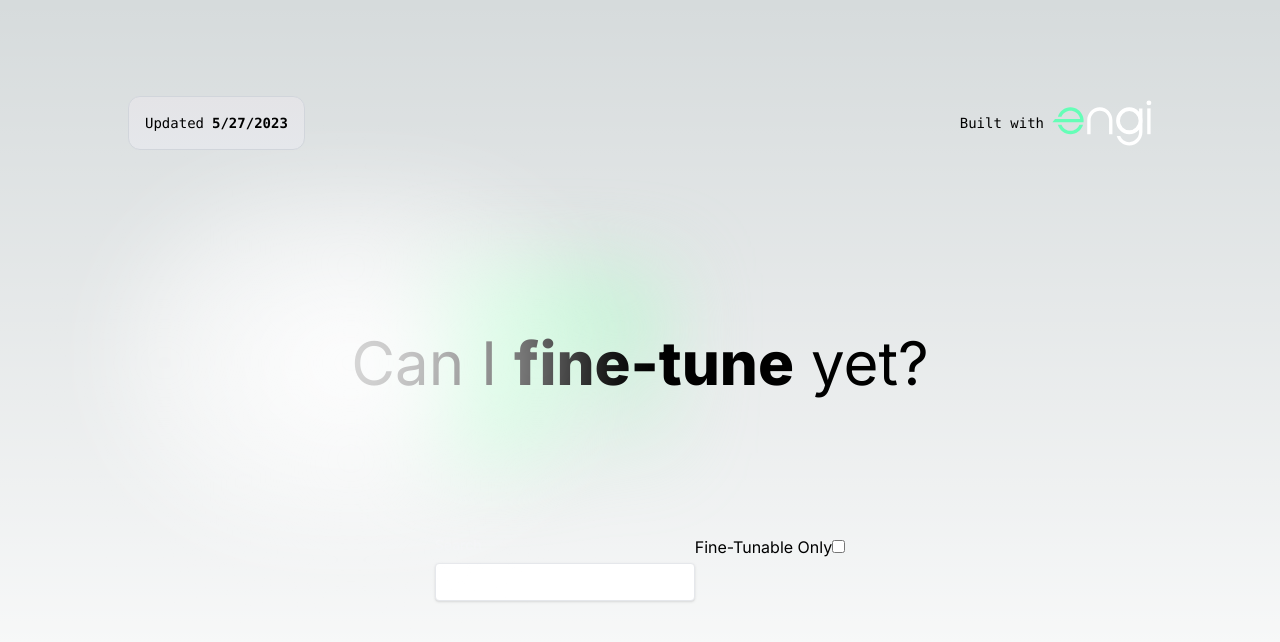
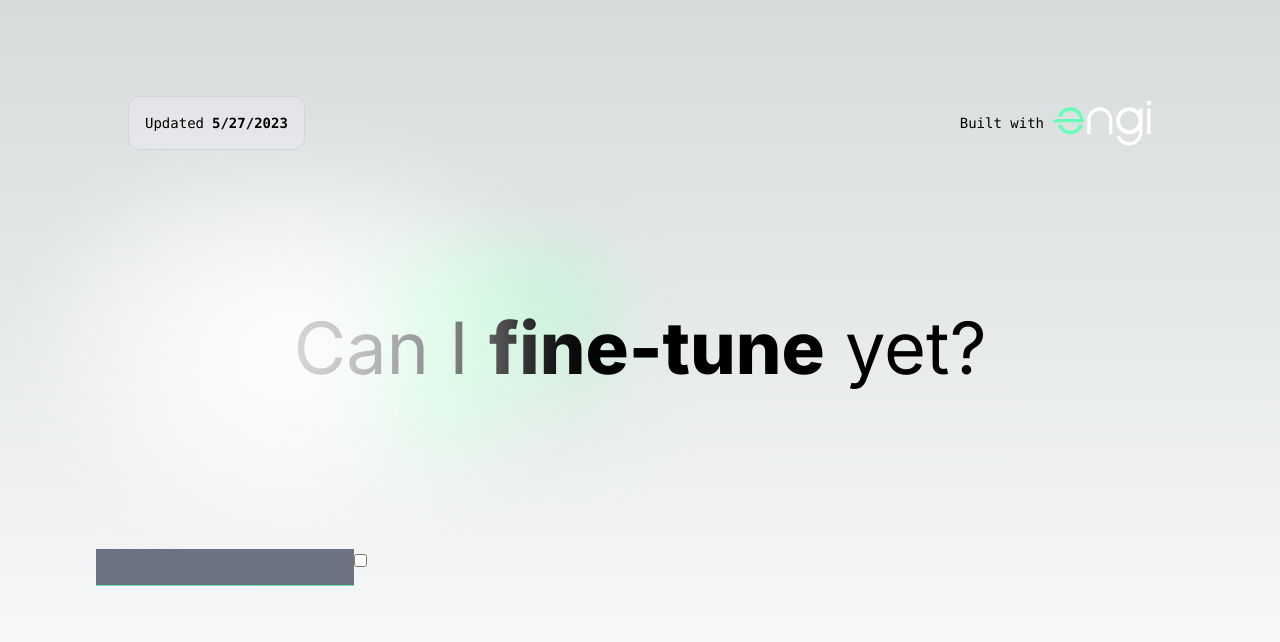
Before and after one commit to engi-network/canifinetuneyet, a Next.js app: page / in a window 1280 px wide. Shown: the top 642 px of the page. Built offline with nearby package versions, Linux system fonts and the light colour scheme; no server answers.

Commit message:
Improve responsiveness

```diff
--- a/app/api/route.ts
+++ b/app/api/route.ts
@@ -10,7 +10,7 @@ export async function GET() {
 
   const data = await res.json() as { data: Model[] };
 
-  const openAIModels = data.data.filter(model => model.owned_by === "openai")
+  const openAIModels = data.data.filter(model => model.owned_by === "openai").sort(({ permission }) => Number(permission[0].allow_fine_tuning) ? -1 : 1)
 
   return NextResponse.json(openAIModels);
 }
--- a/app/page.tsx
+++ b/app/page.tsx
@@ -3,6 +3,7 @@
 import Image from 'next/image'
 import Link from 'next/link'
 import { useEffect, useState } from 'react'
+import classNames from 'classnames'
 
 const YesFineTune = () => (
   <div>
@@ -32,7 +33,7 @@ export default function Home() {
   }, [])
 
   return (
-    <main className="flex min-h-screen flex-col items-center justify-between p-24">
+    <main className="flex min-h-screen flex-col items-center justify-between p-12 md:p-24">
       <div className="z-10 w-full max-w-5xl items-center justify-between font-mono text-sm lg:flex">
         <p className="fixed left-0 top-0 flex w-full justify-center border-b border-gray-300 bg-gradient-to-b from-zinc-200 pb-6 pt-8 backdrop-blur-2xl dark:border-neutral-800 dark:bg-zinc-800/30 dark:from-inherit lg:static lg:w-auto  lg:rounded-xl lg:border lg:bg-gray-200 lg:p-4 lg:dark:bg-zinc-800/30">
           Updated
@@ -57,22 +58,24 @@ export default function Home() {
         </div>
       </div>
 
-      <div className="relative flex place-items-center before:absolute before:h-[300px] before:w-[480px] before:-translate-x-1/2 before:rounded-full before:bg-gradient-radial before:from-white before:to-transparent before:blur-2xl before:content-[''] after:absolute after:-z-20 after:h-[180px] after:w-[240px] after:translate-x-1/3 after:bg-gradient-conic after:from-green-200 after:via-green-200 after:blur-2xl after:content-[''] before:dark:bg-gradient-to-br before:dark:from-transparent before:dark:to-green-700 before:dark:opacity-10 after:dark:from-green-900 after:dark:via-[#65feb7] after:dark:opacity-40 before:lg:h-[360px] mt-20 mb-10 text-center">
-        <h1 className='text-6xl'>Can I <span className='font-extrabold'>fine-tune</span> yet?</h1>
+      <div className="relative max-w-lg lg:max-w-3xl flex place-items-center before:absolute before:h-[300px] before:w-[480px] before:-translate-x-1/2 before:rounded-full before:bg-gradient-radial before:from-white before:to-transparent before:blur-2xl before:content-[''] after:absolute after:-z-20 after:h-[180px] after:w-[240px] after:translate-x-1/3 after:bg-gradient-conic after:from-green-200 after:via-green-200 after:blur-2xl after:content-[''] before:dark:bg-gradient-to-br before:dark:from-transparent before:dark:to-green-700 before:dark:opacity-10 after:dark:from-green-900 after:dark:via-[#65feb7] after:dark:opacity-40 before:lg:h-[360px] mt-20 md:mt-12 lg:mt-16 mb-10 text-center">
+        <h1 className='text-6xl lg:text-7xl'>Can I <span className='font-extrabold'>fine-tune</span> yet?</h1>
       </div>
 
-      <div className='flex'>
+      <div className='flex mb-5 z-10 sticky top-20 lg:relative lg:top-auto w-full'>
         <div>
           <label className='block text-gray-100 text-sm font-medium mb-2'>
             Search
           </label>
-          <input className='shadow appearance-none border rounded w-full py-2 px-3 text-gray-700 leading-tight focus:outline-none focus:shadow-outline' type='text' onChange={e => setSearch(e.target.value)} />
+          <input className='bg-gray-500 dark:bg-neutral-800/30 appearance-none border border-[#65feb7] border-0 border-b border-opacity-80 w-full py-2 px-3 text-gray-50 leading-tight focus:outline-none focus:shadow-outline' type='text' onChange={e => setSearch(e.target.value)} />
         </div>
 
-        <label>
-          Fine-Tunable Only
+        <div>
+          <label className='block text-gray-100 text-sm font-medium mb-2'>
+            Fine-Tunable Only
+          </label>
           <input type='checkbox' onChange={e => setFineTuneableOnly(e.target.checked)}/>
-        </label>
+        </div>
       </div>
 
 
@@ -87,16 +90,21 @@ export default function Home() {
           }) => (
             <div
               key={id}
-              className="group rounded-lg border border-transparent px-5 py-4 transition-colors border-gray-300 bg-gray-100 dark:border-neutral-700 dark:bg-neutral-800/30"
+              className={classNames({
+                  "group shadow rounded-lg px-5 py-4 transition-colors border-gray-300 bg-gray-500 dark:border-neutral-700 dark:bg-neutral-800/30": true,
+                  "shadow-red-500": !permission[0].allow_fine_tuning,
+                  "shadow-[#65feb7]": permission[0].allow_fine_tuning
+                  })}
             >
-              <h2 className={`mb-3 text-2xl font-semibold flex`}>
-                <span className='mr-4'>
-                  {permission[0].allow_fine_tuning ? <YesFineTune /> : <NoFineTune />}
-                </span>
-                {id}
-              </h2>
+              <div className='flex items-center space-x-4'>
+                {permission[0].allow_fine_tuning ? <YesFineTune /> : <NoFineTune />}
+                <h2 className={`text-3xl font-semibold`}>
+                  {id}
+                </h2>
+              </div>
+
               {root !== id && (
-                <p className={`m-0 max-w-[30ch] text-sm opacity-50`}>
+                <p className={`m-0 max-w-[30ch] text-sm opacity-50 mt-3`}>
                   Base Model:{' '}{root}
                 </p>
               )}
--- a/package.json
+++ b/package.json
@@ -13,6 +13,7 @@
     "@types/react": "18.2.7",
     "@types/react-dom": "18.2.4",
     "autoprefixer": "10.4.14",
+    "classnames": "^2.3.2",
     "eslint": "8.41.0",
     "eslint-config-next": "13.4.4",
     "next": "13.4.4",
```
Also changed, not shown: 1 other file (tests, documents, lock files or other folders).
